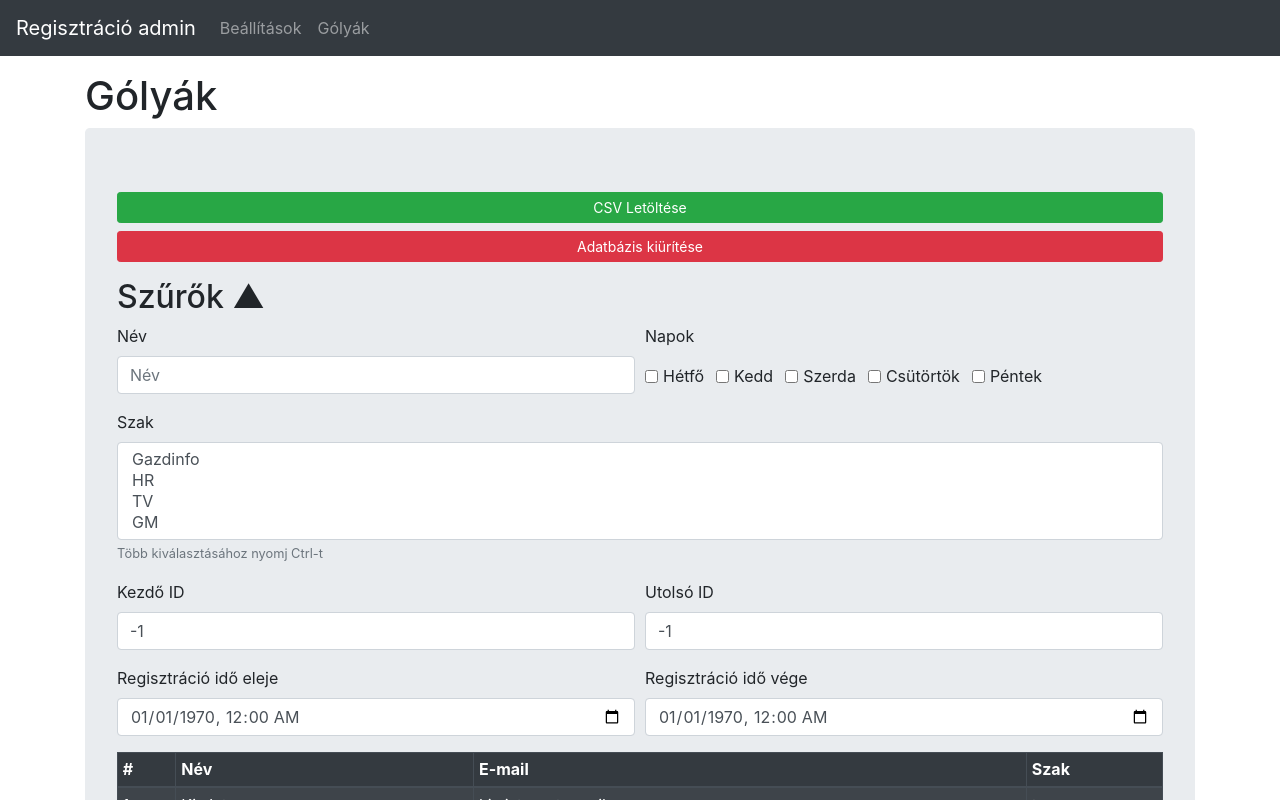
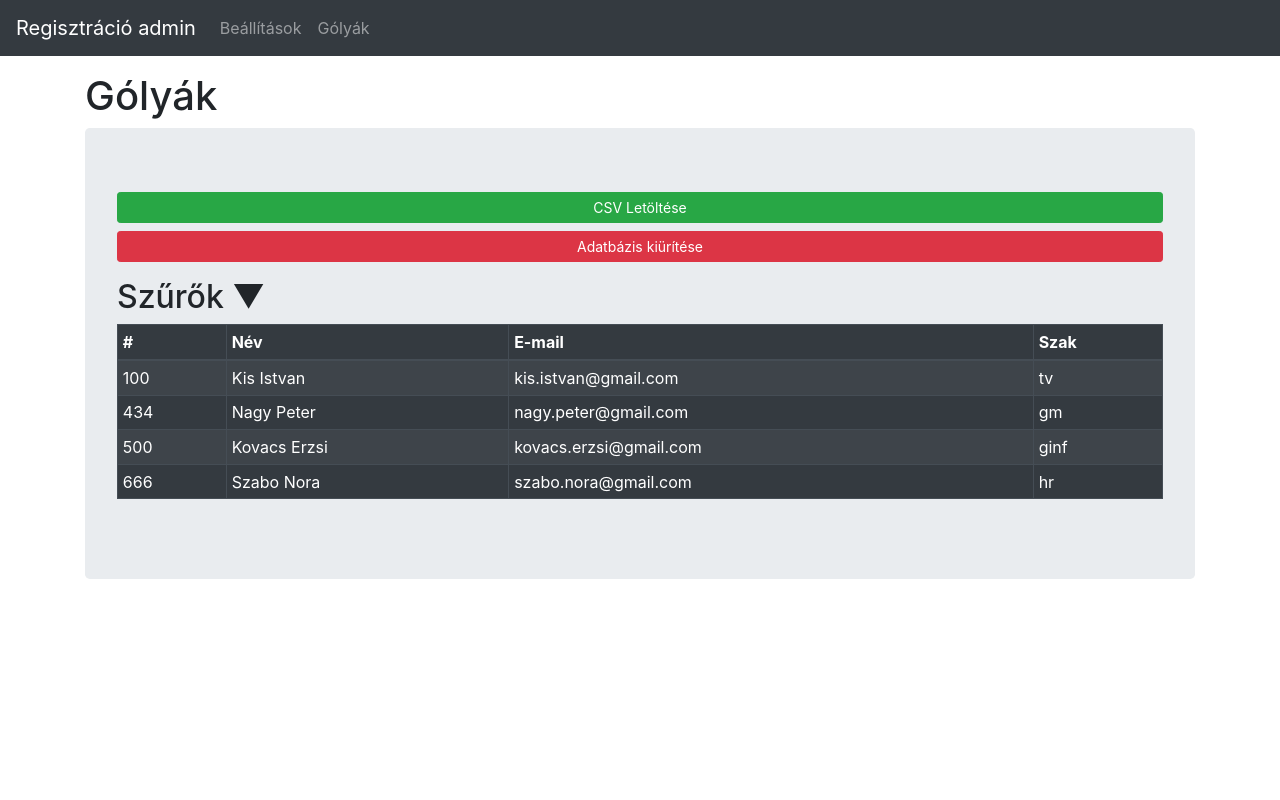
Before and after one commit to ocsibce/ocsi-gt-regisztracio, a React (Create React App) app in the folder admin/: page /golyak in a window 1280 px wide. Shown: the top 800 px of the page. Built offline with nearby package versions, Linux system fonts and the light colour scheme.

Commit message:
Filtering

```diff
--- a/admin/src/GolyaPage/Filters.tsx
+++ b/admin/src/GolyaPage/Filters.tsx
@@ -50,7 +50,7 @@ const Filters = () => {
 
     const dispatch = useDispatch();
 
-    const [showFilters, setShowFilters] = useState<boolean>(true);
+    const [showFilters, setShowFilters] = useState<boolean>(false);
 
     const filters = useSelector((state: InitialState) => {return state.filters});
 
@@ -98,44 +98,6 @@ const Filters = () => {
         setDateFilter("max", new Date(event.target.value).getTime());
     }
 
-    const getActiveFilters = () => {
-        const aktivSzurok : any[] = [];
-
-        if (filters.nev !== "") {
-            aktivSzurok.push(<FilterItem key="nev" onClick={() => removeFilter(FilterType.nev)} >Név: {filters.nev}</FilterItem>)
-        }
-
-        if (filters.nap.hetfo) {
-            aktivSzurok.push(<FilterItem key="hetfo" onClick={() => removeFilter(FilterType.hetfo)} >Hétfő</FilterItem>)
-        }
-        if (filters.nap.kedd) {
-            aktivSzurok.push(<FilterItem key="kedd" onClick={() => removeFilter(FilterType.kedd)} >Kedd</FilterItem>)
-        }
-        if (filters.nap.szerda) {
-            aktivSzurok.push(<FilterItem key="szerda" onClick={() => removeFilter(FilterType.szerda)} >Szerda</FilterItem>)
-        }
-        if (filters.nap.csutortok) {
-            aktivSzurok.push(<FilterItem key="csutortok" onClick={() => removeFilter(FilterType.csutortok)} >Csütörtök</FilterItem>)
-        }
-        if (filters.nap.pentek) {
-            aktivSzurok.push(<FilterItem key="pentek" onClick={() => removeFilter(FilterType.pentek)} >Péntek</FilterItem>)
-        }
-
-        filters.szak.forEach(szak => {
-            aktivSzurok.push(<FilterItem key={szak} onClick={() => removeFilter(FilterType.szak, szak)} >{szak}</FilterItem>)
-        })
-
-        if (aktivSzurok.length > 0) {
-            return <div className="mt-3">
-                        <h3>Aktív szűrők</h3>
-                            <FilterList>
-                                {aktivSzurok}
-                            </FilterList>
-                    </div>
-        }
-        return null;
-    }
-
     const setNevFilter = (ujNev: string) => {
         dispatch(changeFilter("nev", ujNev));
     }
@@ -172,6 +134,57 @@ const Filters = () => {
         dispatch(changeFilter(`${type}RegDate`, ujDate));
     }
 
+    const getActiveFilters = () => {
+        const aktivSzurok : any[] = [];
+
+        if (filters.nev !== "") {
+            aktivSzurok.push(<FilterItem key="nev" onClick={() => removeFilter(FilterType.nev)} >Név: {filters.nev}</FilterItem>)
+        }
+
+        if (filters.nap.hetfo) {
+            aktivSzurok.push(<FilterItem key="hetfo" onClick={() => removeFilter(FilterType.hetfo)} >Hétfő</FilterItem>)
+        }
+        if (filters.nap.kedd) {
+            aktivSzurok.push(<FilterItem key="kedd" onClick={() => removeFilter(FilterType.kedd)} >Kedd</FilterItem>)
+        }
+        if (filters.nap.szerda) {
+            aktivSzurok.push(<FilterItem key="szerda" onClick={() => removeFilter(FilterType.szerda)} >Szerda</FilterItem>)
+        }
+        if (filters.nap.csutortok) {
+            aktivSzurok.push(<FilterItem key="csutortok" onClick={() => removeFilter(FilterType.csutortok)} >Csütörtök</FilterItem>)
+        }
+        if (filters.nap.pentek) {
+            aktivSzurok.push(<FilterItem key="pentek" onClick={() => removeFilter(FilterType.pentek)} >Péntek</FilterItem>)
+        }
+
+        filters.szak.forEach(szak => {
+            aktivSzurok.push(<FilterItem key={szak} onClick={() => removeFilter(FilterType.szak, szak)} >{szak}</FilterItem>)
+        })
+
+        if (filters.minId > 0) {
+            aktivSzurok.push(<FilterItem key="minId" onClick={() => removeFilter(FilterType.minId)}>Min ID: {filters.minId} </FilterItem>)
+        }
+        if (filters.maxId > 0) {
+            aktivSzurok.push(<FilterItem key="maxId" onClick={() => removeFilter(FilterType.maxId)}>Max ID: {filters.maxId} </FilterItem>)
+        }
+        if (filters.regDateKezdo > 0) {
+            aktivSzurok.push(<FilterItem key="minRegDate" onClick={() => removeFilter(FilterType.minRegDate)}>Regisztráció eleje: {formatDate(filters.regDateKezdo, "short")} </FilterItem>)
+        }
+        if (filters.regDateUtolso > 0) {
+            aktivSzurok.push(<FilterItem key="maxRegDate" onClick={() => removeFilter(FilterType.maxRegDate)}>Regisztráció vége: {formatDate(filters.regDateUtolso, "short")} </FilterItem>)
+        }
+
+        if (aktivSzurok.length > 0) {
+            return <div className="mt-3">
+                        <h3>Aktív szűrők</h3>
+                            <FilterList>
+                                {aktivSzurok}
+                            </FilterList>
+                    </div>
+        }
+        return null;
+    }
+
     const removeFilter = (type: FilterType, text?: string) => {
         switch (type) {
             case FilterType.nev:
@@ -201,10 +214,10 @@ const Filters = () => {
                 setSzakFilter(szakok);
                 break;
             case FilterType.minId:
-                setIdFilter("min", -1);
+                setIdFilter("min", 0);
                 break;
             case FilterType.maxId:
-                setIdFilter("max", -1);
+                setIdFilter("max", 0);
                 break;
             case FilterType.minRegDate:
                 setDateFilter("min", 0);
@@ -219,13 +232,16 @@ const Filters = () => {
 
     const ctrlText =  /mac/i.test(navigator.userAgent) ? "Cmd" : "Ctrl";
 
-    const formatDate = (milliseconds: number): string => {
+    const formatDate = (milliseconds: number, type: "short" | "long"): string => {
         const date = new Date(milliseconds);
         const month = date.getMonth() < 9 ? `0${date.getMonth()+1}` : date.getMonth() + 1;
         const day = date.getDate() < 10 ? `0${date.getDate()}` : date.getDate();
         const hours = date.getHours() < 10 ? `0${date.getHours()}` : date.getHours();
-        const minutes = date.getMinutes() < 10 ? `0${date.getMinutes()}` : date.getMinutes()
-        return `${date.getFullYear()}-${month}-${day}T${hours}:${minutes}`
+        const minutes = date.getMinutes() < 10 ? `0${date.getMinutes()}` : date.getMinutes();
+        if (type === "long") {
+            return `${date.getFullYear()}-${month}-${day}T${hours}:${minutes}`
+        }
+        return `${date.getFullYear()}-${month}-${day}`;
     }
 
     const filterForm = showFilters ? <>
@@ -315,13 +331,13 @@ const Filters = () => {
                 <Col>
                     <Form.Group controlId="kezdoRegDateFilter">
                         <Form.Label>Regisztráció idő eleje</Form.Label>
-                        <Form.Control type="datetime-local" onChange={onMinRegDateChanged} value={formatDate(filters.regDateKezdo)}></Form.Control>
+                        <Form.Control type="datetime-local" onChange={onMinRegDateChanged} value={formatDate(filters.regDateKezdo, "long")}></Form.Control>
                     </Form.Group>
                 </Col>
                 <Col>
                     <Form.Group controlId="utolsoRegDateFilter">
                         <Form.Label>Regisztráció idő vége</Form.Label>
-                        <Form.Control type="datetime-local" onChange={onMaxRegDateChanged} value={formatDate(filters.regDateUtolso)}></Form.Control>
+                        <Form.Control type="datetime-local" onChange={onMaxRegDateChanged} value={formatDate(filters.regDateUtolso, "long")}></Form.Control>
                     </Form.Group>
                 </Col>
             </Form.Row>
--- a/admin/src/GolyaPage/Golyak.tsx
+++ b/admin/src/GolyaPage/Golyak.tsx
@@ -13,7 +13,7 @@ const Golyak = () => {
     // BLOCKED - Request data -> API needed
     // DONE - Show data
     // TODO - Export CSV
-    // TODO - Filtering
+    // DONE - Filtering
     // BLOCKED - Delete all data -> API needed
 
     return (
--- a/admin/src/index.tsx
+++ b/admin/src/index.tsx
@@ -8,50 +8,71 @@ import * as serviceWorker from './serviceWorker';
 import { InitialState } from './utils/types';
 import configureStore from './store';
 
-export const initialState: InitialState = {
-  golyaLista: [
+const testGolyak = [
   {
-        id: 1,
+      id: 100,
       nev: "Kis Istvan",
       email: "kis.istvan@gmail.com",
-        szak: "tv"
+      szak: "tv",
+      regisztralt: 1592396405469,
+      napok: {
+        hetfo: true,
+        kedd: true,
+        szerda: false,
+        csutortok: false,
+        pentek: false,
+      }
   },
   {
-        id: 2,
+      id: 434,
       nev: "Nagy Peter",
       email: "nagy.peter@gmail.com",
-        szak: "gm"
+      szak: "gm",
+      regisztralt: 1591796405469,
+      napok: {
+        hetfo: true,
+        kedd: true,
+        szerda: true,
+        csutortok: true,
+        pentek: true,
+      }
   },
   {
-        id: 3,
+      id: 500,
       nev: "Kovacs Erzsi",
-        email: "kovacs.erszi@gmail.com",
-        szak: "ginf"
+      email: "kovacs.erzsi@gmail.com",
+      szak: "ginf",
+      regisztralt: 1590796405469,
+      napok: {
+        hetfo: false,
+        kedd: false,
+        szerda: false,
+        csutortok: true,
+        pentek: true,
       }
-  ],
-  filteredGolyaLista: [
-    {
-        id: 1,
-        nev: "Kis Istvan",
-        email: "kis.istvan@gmail.com",
-        szak: "tv"
   },
   {
-        id: 2,
-        nev: "Nagy Peter",
-        email: "nagy.peter@gmail.com",
-        szak: "gm"
-    },
-    {
-        id: 3,
-        nev: "Kovacs Erzsi",
-        email: "kovacs.erszi@gmail.com",
-        szak: "ginf"
+    id: 666,
+    nev: "Szabo Nora",
+    email: "szabo.nora@gmail.com",
+    szak: "hr",
+    regisztralt: 1591796405469,
+    napok: {
+      hetfo: false,
+      kedd: false,
+      szerda: true,
+      csutortok: true,
+      pentek: true,
     }
-  ],
+}
+];
+
+export const initialState: InitialState = {
+  golyaLista: testGolyak,
+  filteredGolyaLista: testGolyak,
   filters: {
-    minId: -1,
-    maxId: -1,
+    minId: 0,
+    maxId: 0,
     nev: "",
     nap: {
       hetfo: false,
--- a/admin/src/reducer.ts
+++ b/admin/src/reducer.ts
@@ -1,9 +1,69 @@
-import { InitialState } from './utils/types';
+import { InitialState, GolyaAdat, Filter } from './utils/types';
 import { Reducer } from 'redux';
 import { initialState } from './index';
 
 import { FILTER_CHANGED } from './actions';
 
+const filterGolya = (golya: GolyaAdat, filters: Filter): boolean => {
+
+    if (filters.nev !== "") {
+        if (!golya.nev.toLowerCase().includes(filters.nev.toLowerCase())) {
+            return false;
+        }
+    }
+    if (filters.minId !== 0) {
+        if (golya.id < filters.minId) {
+            return false;
+        }
+    }
+    if (filters.maxId !== 0) {
+        if (golya.id > filters.maxId) {
+            return false;
+        }
+    }
+    if (filters.regDateKezdo !== 0) {
+        if (golya.regisztralt! < filters.regDateKezdo) {
+            return false;
+        }
+    }
+    if (filters.regDateUtolso !== 0) {
+        if (golya.regisztralt! > filters.regDateUtolso) {
+            return false;
+        }
+    }
+    if (filters.szak.length > 0) {
+        if (filters.szak.indexOf(golya.szak) === -1) {
+            return false;
+        }
+    }
+    if (filters.nap.hetfo) {
+        if (!golya.napok?.hetfo) {
+            return false
+        }
+    }
+    if (filters.nap.kedd) {
+        if (!golya.napok?.kedd) {
+            return false
+        }
+    }
+    if (filters.nap.szerda) {
+        if (!golya.napok?.szerda) {
+            return false
+        }
+    }
+    if (filters.nap.csutortok) {
+        if (!golya.napok?.csutortok) {
+            return false
+        }
+    }
+    if (filters.nap.pentek) {
+        if (!golya.napok?.pentek) {
+            return false
+        }
+    }
+
+    return true;
+}
 
 const reducer: Reducer<InitialState, any> = (state: InitialState | undefined = initialState, action: any) => {
     switch (action.type) {
@@ -26,7 +86,7 @@ const reducer: Reducer<InitialState, any> = (state: InitialState | undefined = i
                 case "csutortok":
                     filters.nap.csutortok = newValue;
                     break;
-                case "penter":
+                case "pentek":
                     filters.nap.pentek = newValue;
                     break;
                 case "szak":
@@ -47,7 +107,8 @@ const reducer: Reducer<InitialState, any> = (state: InitialState | undefined = i
                 default:
                     break;
             }
-            return {...state, filters};
+            const filteredGolyaLista = state.golyaLista.filter((golya) => filterGolya(golya, filters));
+            return {...state, filters, filteredGolyaLista};
 
         default:
             return state;
--- a/admin/src/utils/types.ts
+++ b/admin/src/utils/types.ts
@@ -10,12 +10,12 @@ export type GolyaAdat = {
     szuletesDatum?: Date;
     szuletesHely?: string;
     poloMeret?: string;
-    napok?: Napok,
+    napok: Napok,
     anyjaNeve?: string;
     allergia?: string | null;
     etelerzekeny?: string | null;
     egyeb?: string | null;
-    regisztralt?: Date;
+    regisztralt: number;
 }
 
 type Napok = {
```
Lines whose indentation alone changed are shown as unchanged.
